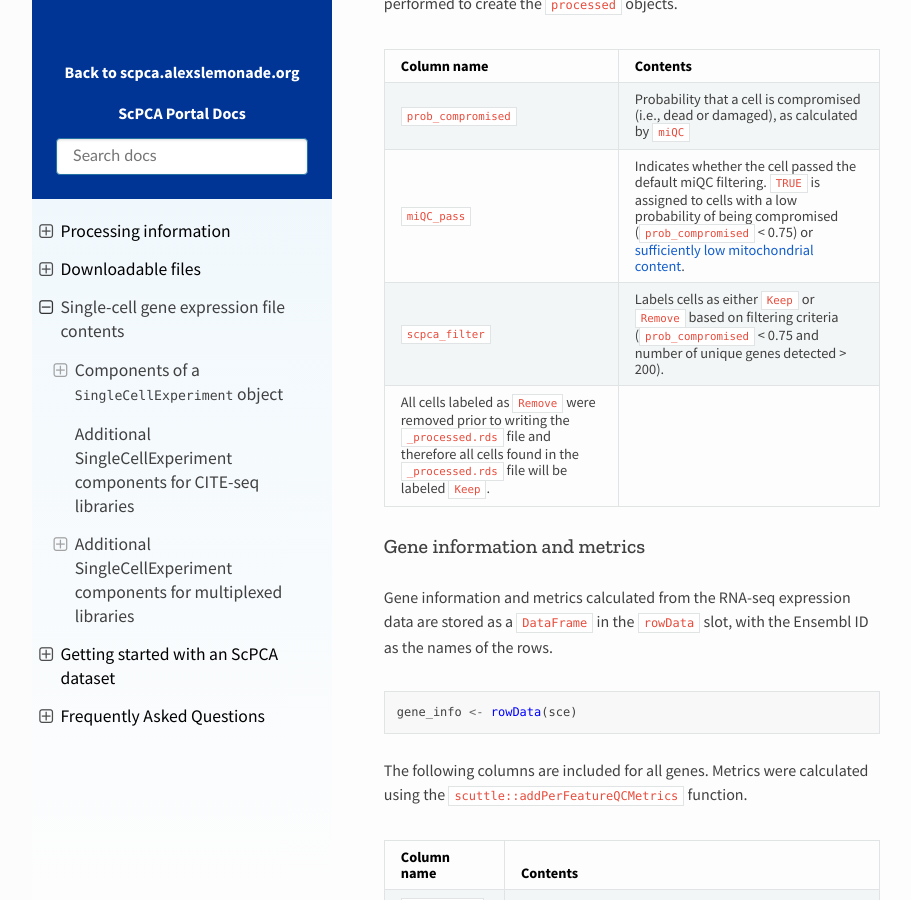
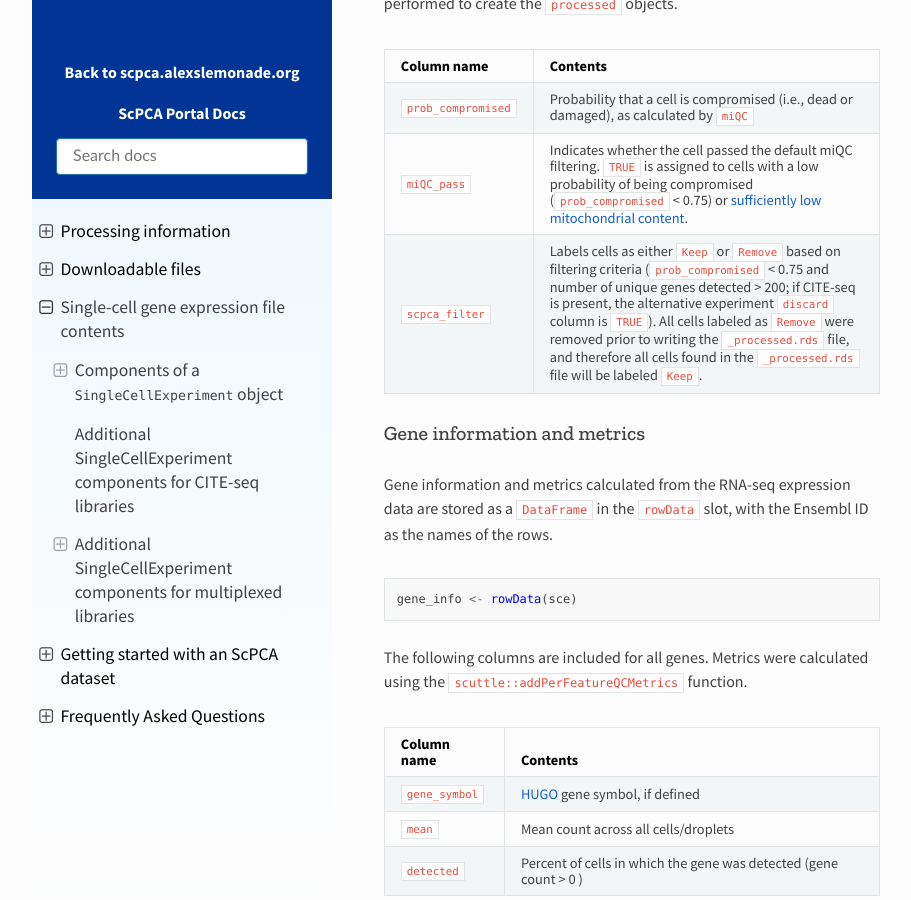
Before and after one commit to DongzeHE/scpca-docs, a Sphinx documentation site: the page built from docs/sce_file_contents.md, in a window 1280 px wide and 900 px high, scrolled down 1846 px. Shown: the whole window, without its empty margins (158-1069 px from the left). Built offline with Sphinx 7.4.7 and the Read the Docs theme 2.0.0, drawn with Linux system fonts in a browser that asks for light colours.

Commit message:
Indicate CITEseq in scpca_filter description

```diff
--- a/docs/sce_file_contents.md
+++ b/docs/sce_file_contents.md
@@ -54,8 +54,7 @@ See the description of the {ref}`processed gene expression data <processing_info
 | ----------------------- | --------------------------------------------------------------------------------------------------------------------------------------------------------------------------------------------- |
 | `prob_compromised`      | Probability that a cell is compromised (i.e., dead or damaged), as calculated by `miQC`                                                                                                       |
 | `miQC_pass`             | Indicates whether the cell passed the default miQC filtering. `TRUE` is assigned to cells with a low probability of being compromised (`prob_compromised` < 0.75) or [sufficiently low mitochondrial content](https://bioconductor.org/packages/release/bioc/vignettes/miQC/inst/doc/miQC.html#preventing-exclusion-of-low-mito-cells).  |
-| `scpca_filter` | Labels cells as either `Keep` or `Remove` based on filtering criteria (`prob_compromised` < 0.75 and number of unique genes detected > 200).
-All cells labeled as `Remove` were removed prior to writing the `_processed.rds` file and therefore all cells found in the `_processed.rds` file will be labeled `Keep`. |
+| `scpca_filter` | Labels cells as either `Keep` or `Remove` based on filtering criteria (`prob_compromised` < 0.75 and number of unique genes detected > 200; if CITE-seq is present, the alternative experiment `discard` column is `TRUE`). All cells labeled as `Remove` were removed prior to writing the `_processed.rds` file, and therefore all cells found in the `_processed.rds` file will be labeled `Keep`. |
 
 ### Gene information and metrics
 
```
